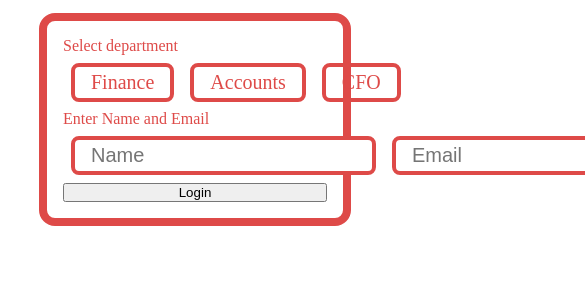
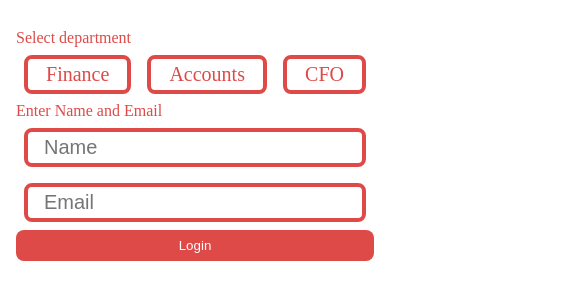
Before and after one commit to iammrverma/demoMatched, a website: page index.html in a window 390 px wide. Shown: the part 78-378 px from the top of the page, 585 px wide, since content can reach past the window. Drawn offline with Linux system fonts and the light colour scheme.

Commit message:
finalizing styles.css by making the file responsive

```diff
--- a/styles/style.css
+++ b/styles/style.css
@@ -32,9 +32,10 @@
 .container {
   width: 80%;
   margin: 1rem auto;
-  border: 0.5rem solid var(--primary);
   padding: 1rem;
   border-radius: 1rem;
+  box-shadow: 0 0 4px 4px var(--color3);
+  max-width: 960px;
 }
 #loginForm {
   display: flex;
@@ -42,8 +43,8 @@
   color: var(--primary);
 }
 .radio-grp{
-  display: grid;
-  grid-template-columns: 1fr 1fr 1fr;
+  display: flex;
+  flex-wrap: wrap;
   grid-gap: 1rem;
   padding: 0.5rem;
 }
@@ -59,24 +60,51 @@
   border-radius: 0.5rem;
   text-align: center;
   font-size: 1.25rem;
+  flex-grow: 1;
 }
 .custom-radio:checked + .custom-label, .custom-label:hover {
   background-color: var(--primary);
   color: white;
+  box-shadow: 0 0 3px 3px var(--color3);
 }
 .inputs{
-  display: grid;
-  grid-template-columns: 1fr 1fr;
-  grid-gap: 1rem;
+  display: flex;
+  gap: 1rem;
   padding: 0.5rem;
+  flex-wrap: wrap;
 }
 .inputs input{
-  padding: 0.25rem 1rem;
   padding: 0.25rem 1rem;
   border: 0.25rem solid var(--primary);
   border-radius: 0.5rem;
   font-size: 1.25rem;
+  flex-grow: 1;
 }
 .inputs input:focus{
   outline: none;
+  box-shadow: 0 0 3px 3px var(--color3);
 }
+
+button{
+  padding: 0.5rem;
+  background-color: var(--primary);
+  color: white;
+  outline: none;
+  border: none;
+  border-radius: 0.5rem;
+  cursor: pointer;
+}
+button:hover{
+  box-shadow: 0 0 2px 2px var(--color3);
+}
+
+@media only screen and (max-width: 430px) {
+  .container{
+    width: 100%;
+    box-shadow: none;
+    border-radius: 0;
+  }
+  .inputs input{
+    width: 100%;
+  }
+}
```
